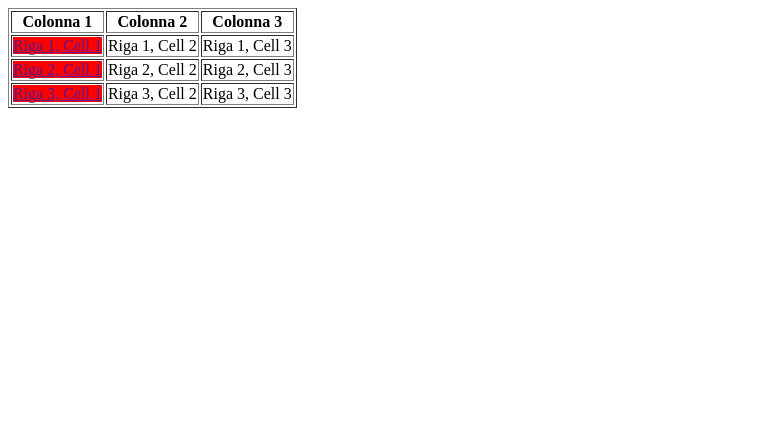
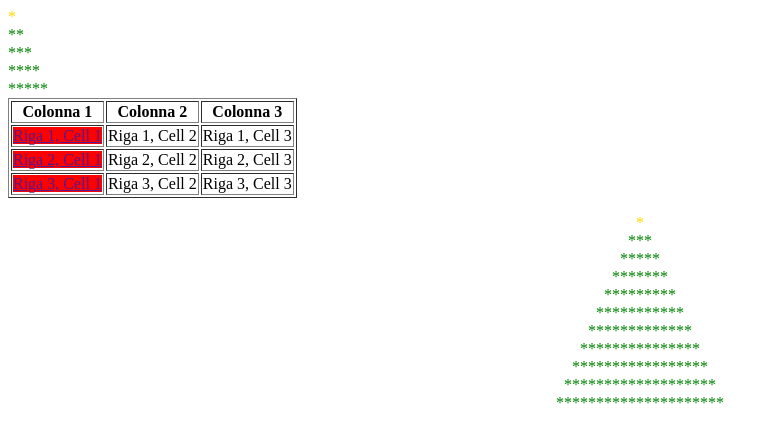
Before and after one commit to Vorshim92/Esercizio-S3-D5, a plain HTML site: page index.html in a window 1280 px wide. Shown: the whole page, without its empty margins (0-779 px from the left). Drawn offline with Linux system fonts and the light colour scheme.

Commit message:
extra finito

```diff
--- a/D10.js
+++ b/D10.js
@@ -549,7 +549,16 @@ addClass();
 
 */
 
-const halfTree = (num) => {};
+const halfTree = (num) => {
+  mainDiv = document.getElementById("first-tree");
+  let j = "*";
+  mainDiv.innerHTML = `<div class="alberello"><span class="asterisco" style="color: gold;"> ${j} </span></div>`;
+  for (let i = 1; i < num; i++) {
+    j += "*";
+    mainDiv.innerHTML += `<div class="alberello"><span class="asterisco" style="color: green;">${j}</span></div>`;
+  }
+};
+halfTree(5);
 
 /* ESERCIZIO 28
   Crea una funzione chiamata "tree" che riceve un numero come parametro e costruisce un albero di "*" (asterischi) dell'altezza fornita.
@@ -563,6 +572,37 @@ const halfTree = (num) => {};
 
 */
 
+const tree = (num) => {
+  mainDiv = document.getElementById("second-tree");
+  let j = "*";
+  mainDiv.innerHTML = `<div class="alberello"><span class="asterisco" style="color: gold;"> ${j} </span></div>`;
+  for (let i = 0; i < num; i++) {
+    j += "**";
+    mainDiv.innerHTML += `<div class="alberello"><span class="asterisco" style="color: green;"> ${j} </span></div>`;
+  }
+};
+tree(10);
+
 /* ESERCIZIO 29
   Crea una funzione chiamata "isItPrime" che riceve un numero come parametro e ritorna true se il numero fornito è un numero primo.
 */
+
+function isItPrime(number) {
+  // Se il numero è minore o uguale a 1, non è primo
+  if (number <= 1) {
+    return false;
+  }
+
+  // Verifica se il numero è divisibile per qualche numero compreso tra 2 e il numero stesso
+  for (let i = 2; i < Math.sqrt(number); i++) {
+    if (number % i === 0) {
+      return false; // Se il numero è divisibile per un altro numero, non è primo
+    }
+  }
+
+  return true; // Se il numero non è divisibile da nessun altro numero, è primo
+}
+
+// Esempio di utilizzo
+console.log("ES29 PRIMO: ", isItPrime(11)); // Output: true
+console.log("ES29 non PRIMO: ", isItPrime(16)); // Output: false
--- a/index.html
+++ b/index.html
@@ -21,8 +21,8 @@
     />
 
     <!-- CSS -->
-    <!-- <link rel="stylesheet" href="#" />
-    <link rel="stylesheet" href="./css/style.css" /> -->
+    <!-- <link rel="stylesheet" href="#" /> -->
+    <!-- <link rel="stylesheet" href="./styles.css" /> -->
 
     <!-- WEBPAGE_NAME -->
     <title>TITOLO</title>
@@ -35,6 +35,7 @@
     <!-- BEGIN_MAIN -->
     <main>
       <div id="container">
+        <div id="first-tree"></div>
         <table border="1">
           <thead>
             <tr>
@@ -64,6 +65,8 @@
 
         <ul id="myList"></ul>
       </div>
+
+      <div id="second-tree" style="text-align: center"></div>
     </main>
     <!-- END_MAIN -->
 
```
